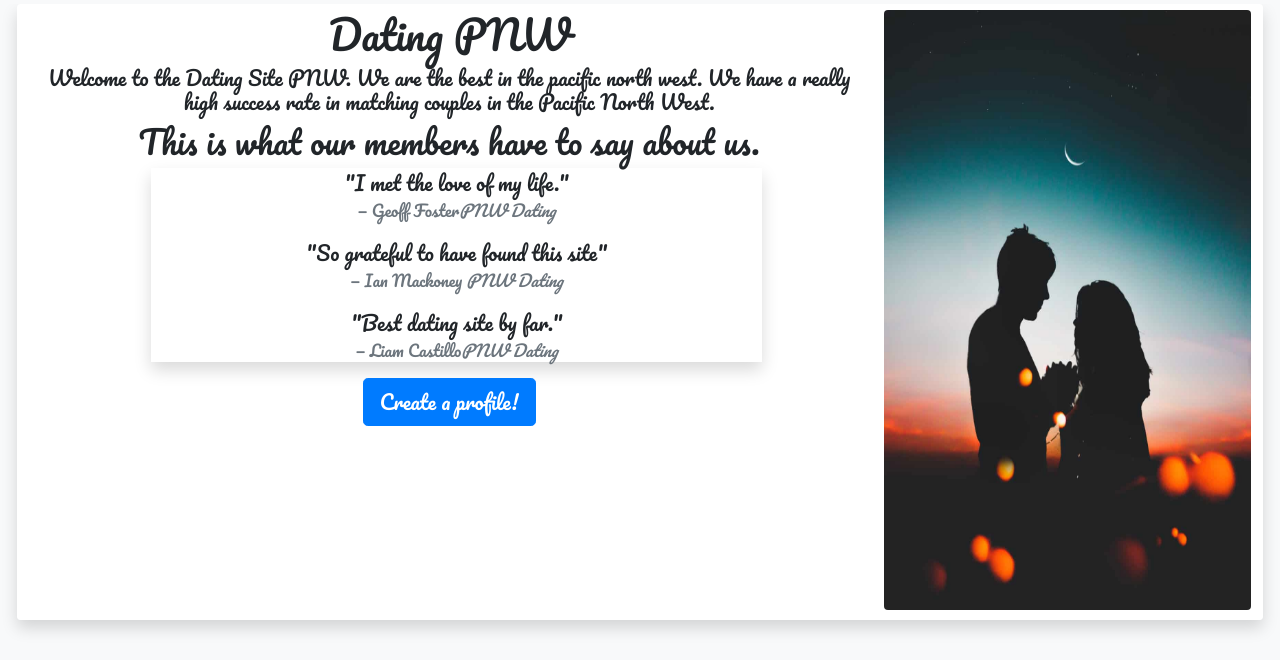
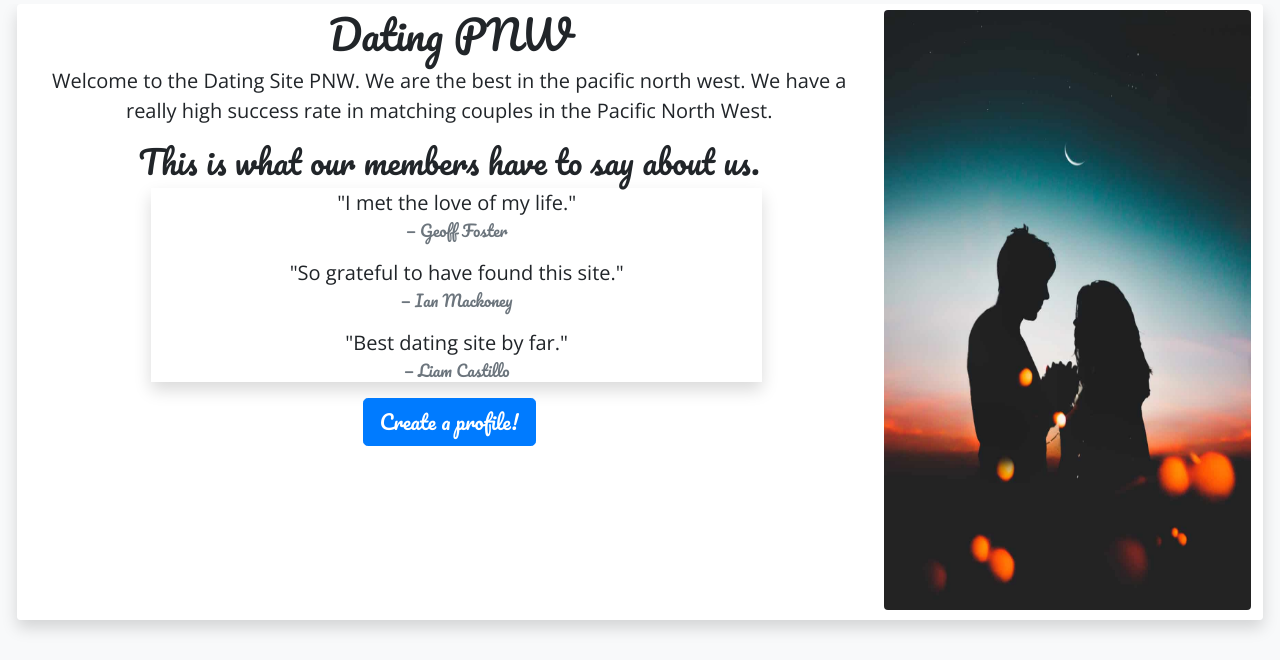
Before and after one commit to rdhaliwal6/dating, a PHP site: page /views/home.html in a window 1280 px wide. Shown: the part 52-712 px from the top of the page. Run offline with PHP 8.4, Linux system fonts and the light colour scheme.

Commit message:
fixed style and added comments

```diff
--- a/styles/dating.css
+++ b/styles/dating.css
@@ -39,3 +39,13 @@ fieldset{
     margin-left: 10%;
     /*box-shadow: 5px 5px 5px 5px #6c757d;*/
 }
+
+/*Style the p elements*/
+p{
+    font-family: 'Open Sans', sans-serif;
+}
+
+/*style for blockquote footer*/
+/*.blockquote-footer{*/
+/*    margin-left: 10%;*/
+/*}*/
--- a/views/home.html
+++ b/views/home.html
@@ -28,6 +28,8 @@
     <!-- Custom font -->
     <link href="https://fonts.googleapis.com/css?family=Pacifico&display=swap" rel="stylesheet">
 
+    <link href="https://fonts.googleapis.com/css?family=Open+Sans&display=swap" rel="stylesheet">
+
 <title>Dating PNW</title>
 
 </head>
@@ -51,22 +53,22 @@
             <!--Creating a div to hold site intro and quotes-->
             <div>
                 <h1>Dating PNW</h1>
-                <h5>Welcome to the Dating Site PNW. We are the best in the pacific
-                    north west. We have a really high success rate in matching couples in the Pacific North West.</h5>
+                <p class="lead">Welcome to the Dating Site PNW. We are the best in the pacific
+                    north west. We have a really high success rate in matching couples in the Pacific North West.</p>
                 <h2>This is what our members have to say about us.</h2>
                <!--Creating a div to hold quotes-->
                <div id="quotes" class="shadow">
                 <blockquote class="blockquote text-center">
                     <p class="mb-0">"I met the love of my life."</p>
-                    <footer class="blockquote-footer">Geoff Foster<cite title="Source Title">PNW Dating</cite></footer>
+                    <footer class="blockquote-footer">Geoff Foster<cite title="Source Title"></cite></footer>
                 </blockquote>
                 <blockquote class="blockquote text-center">
-                    <p class="mb-0">"So grateful to have found this site"</p>
-                    <footer class="blockquote-footer">Ian Mackoney <cite title="Source Title">PNW Dating</cite></footer>
+                    <p class="mb-0">"So grateful to have found this site."</p>
+                    <footer class="blockquote-footer">Ian Mackoney <cite title="Source Title"></cite></footer>
                 </blockquote>
                 <blockquote class="blockquote text-center">
                     <p class="mb-0">"Best dating site by far."</p>
-                    <footer class="blockquote-footer">Liam Castillo<cite title="Source Title">PNW Dating</cite></footer>
+                    <footer class="blockquote-footer">Liam Castillo<cite title="Source Title"></cite></footer>
                 </blockquote>
                </div>
                 <!--Creating a button-->
```
